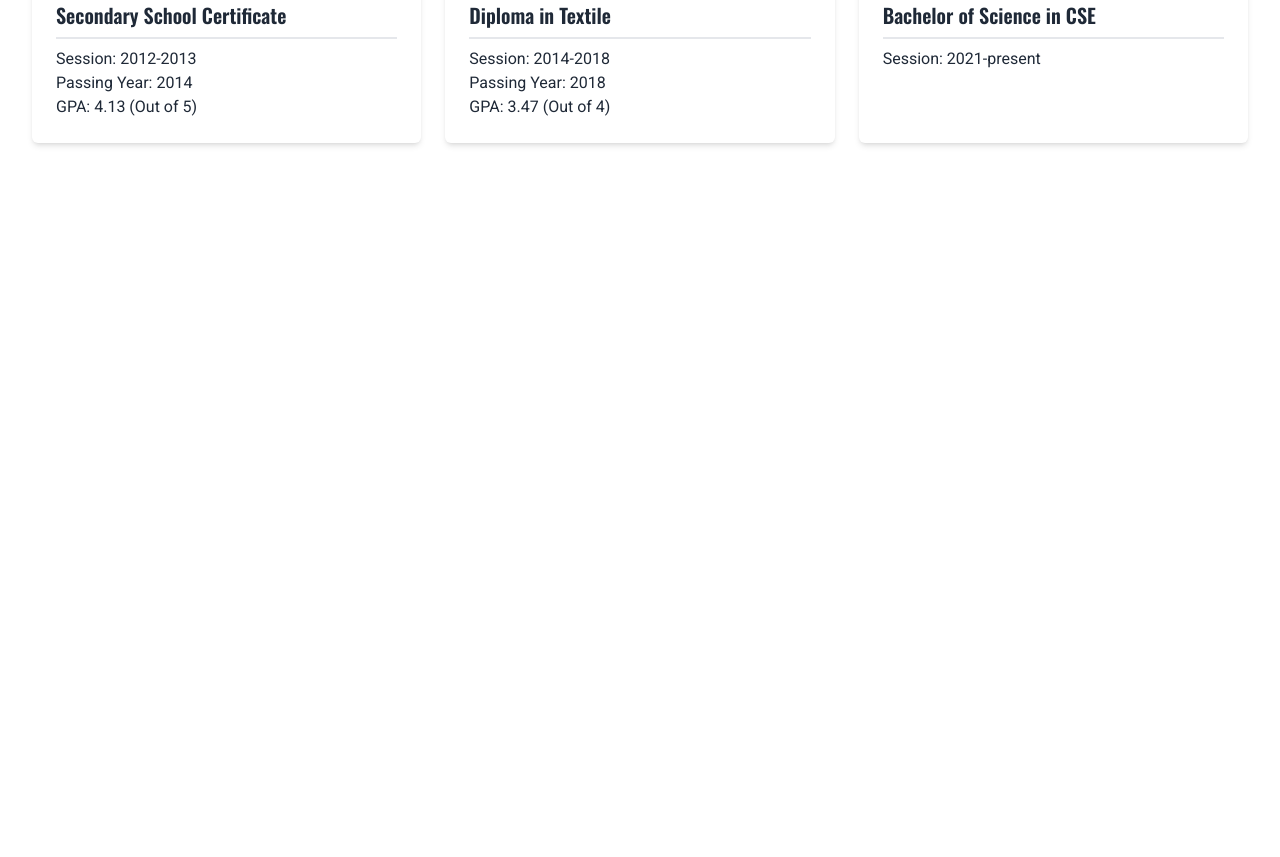
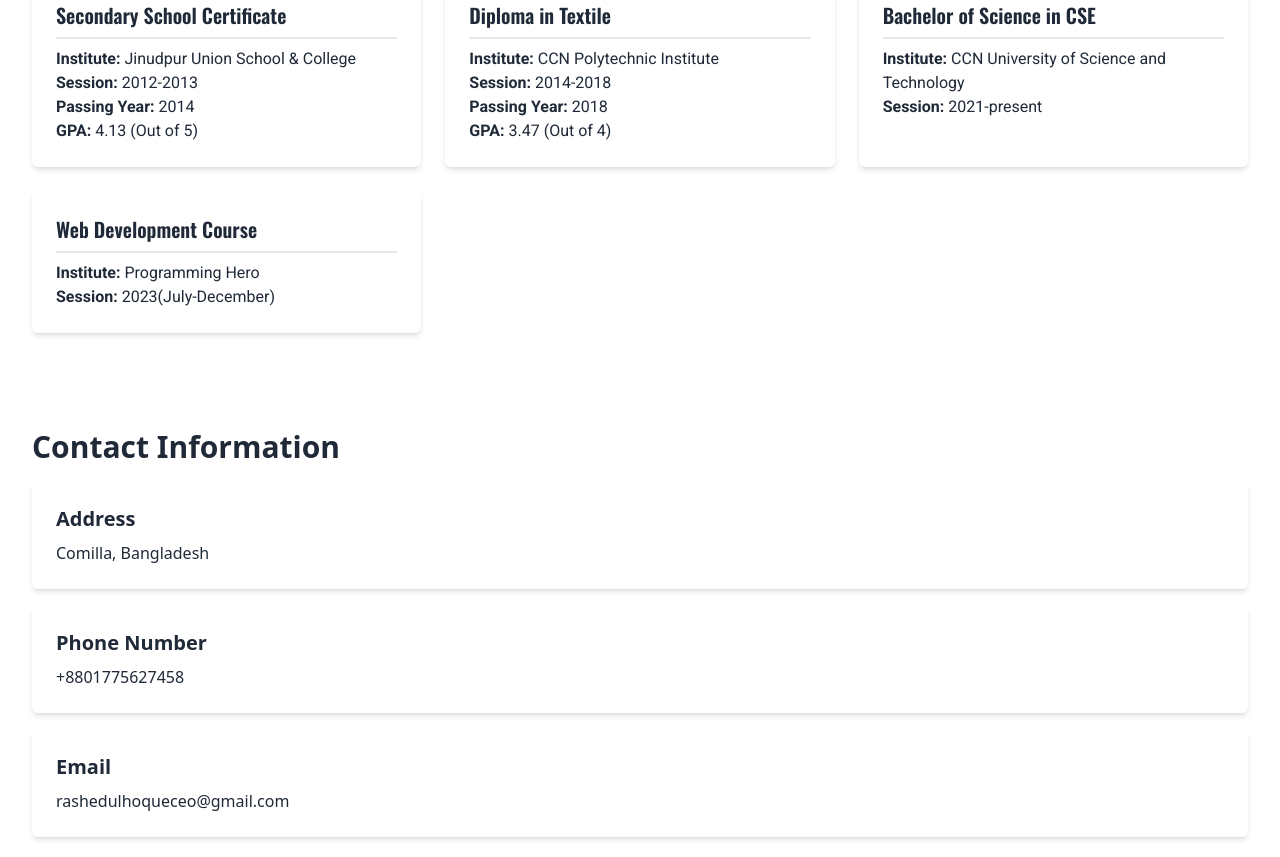
Before and after one commit to Rashedul-Hoque-Rashed/Rashedul-Hoque-portfolio, a React (Vite) app: page / in a window 1280 px wide. Shown: the part 1940-2797 px from the top of the page. Before the commit the page ends 2179 px from the top, so only its background shows below. Built offline with nearby package versions, Linux system fonts and the light colour scheme.

Commit message:
added contact info

```diff
--- a/src/Components/Banner/Banner.jsx
+++ b/src/Components/Banner/Banner.jsx
@@ -9,7 +9,7 @@ const Banner = () => {
 
   useEffect(() => {
     const typed = new Typed(el.current, {
-        strings: ["Web Developer", "Programmer", "MERN Developer"],
+        strings: ["front-end development", "Programmer", "MERN Developer"],
         startDelay: 300,
         typeSpeed: 90,
         backSpeed: 100,
@@ -38,7 +38,7 @@ const Banner = () => {
             <div className='mt-4 text-2xl'>I am a <span className='ml-2 text-blue-300 dotted' ref={el}></span></div>
           </h1>
           <p className="text-base md:text-lg lg:text-xl mb-6 font-roboto">
-            Welcome to my portfolio! I am passionate about creating interactive and user-friendly web experiences.
+          From Bangladesh, Comilla. I am rich in front-end development, I am also good at MERN. I love to talk with you about our unique.
           </p>
           <a
             href="/path/to/your/resume.pdf" // Replace with the actual path to your resume
--- /dev/null
+++ b/src/Components/Contact/Contact.jsx
@@ -0,0 +1,40 @@
+
+const Contact = () => {
+  return (
+    <div className="container mx-auto px-8 pb-24 ">
+      <h2 className="text-3xl font-semibold mb-4">Contact Information</h2>
+
+      <div className="contact-info bg-white p-6 rounded-md shadow-md mb-4">
+        <h3 className="text-xl font-semibold mb-2">Address</h3>
+        <p>Comilla, Bangladesh</p>
+      </div>
+
+      <div className="contact-info bg-white p-6 rounded-md shadow-md mb-4">
+        <h3 className="text-xl font-semibold mb-2">Phone Number</h3>
+        <p>+8801775627458</p>
+      </div>
+
+      <div className="contact-info bg-white p-6 rounded-md shadow-md mb-4">
+        <h3 className="text-xl font-semibold mb-2">Email</h3>
+        <p>rashedulhoqueceo@gmail.com</p>
+      </div>
+
+      <div className="contact-info bg-white p-6 rounded-md shadow-md">
+        <h3 className="text-xl font-semibold mb-2">Social Media</h3>
+        <div className="flex space-x-4">
+          <a href="https://www.facebook.com/yourusername" target="_blank" rel="noopener noreferrer">
+            <img src="facebook-icon.png" alt="Facebook" className="w-6 h-6" />
+          </a>
+          <a href="https://www.linkedin.com/in/yourusername" target="_blank" rel="noopener noreferrer">
+            <img src="linkedin-icon.png" alt="LinkedIn" className="w-6 h-6" />
+          </a>
+          <a href="https://twitter.com/yourusername" target="_blank" rel="noopener noreferrer">
+            <img src="twitter-icon.png" alt="Twitter" className="w-6 h-6" />
+          </a>
+        </div>
+      </div>
+    </div>
+  );
+};
+
+export default Contact
--- a/src/Components/Educations/Educations.jsx
+++ b/src/Components/Educations/Educations.jsx
@@ -9,23 +9,31 @@ const Educations = () => {
                 {/* Education Item 1 */}
                 <div className="education-item bg-white p-6 rounded-md shadow-md">
                     <h3 className="text-xl font-semibold font-oswald mb-2 pb-2 border-b-2">Secondary School Certificate</h3>
-                    <p className="font-roboto">Session: 2012-2013</p>
-                    <p className="font-roboto">Passing Year: 2014</p>
-                    <p className="font-roboto">GPA: 4.13 (Out of 5)</p>
+                    <p className="font-roboto"><span className="font-semibold">Institute:</span> Jinudpur Union School & College</p>
+                    <p className="font-roboto"><span className="font-semibold">Session:</span> 2012-2013</p>
+                    <p className="font-roboto"><span className="font-semibold">Passing Year:</span> 2014</p>
+                    <p className="font-roboto"><span className="font-semibold">GPA:</span> 4.13 (Out of 5)</p>
                 </div>
 
                 {/* Education Item 2 */}
                 <div className="education-item bg-white p-6 rounded-md shadow-md">
                     <h3 className="text-xl font-semibold font-oswald mb-2 pb-2 border-b-2">Diploma in Textile</h3>
-                    <p className="font-roboto">Session: 2014-2018</p>
-                    <p className="font-roboto">Passing Year: 2018</p>
-                    <p className="font-roboto">GPA: 3.47 (Out of 4)</p>
+                    <p className="font-roboto"><span className="font-semibold">Institute:</span> CCN Polytechnic Institute</p>
+                    <p className="font-roboto"><span className="font-semibold">Session:</span> 2014-2018</p>
+                    <p className="font-roboto"><span className="font-semibold">Passing Year:</span> 2018</p>
+                    <p className="font-roboto"><span className="font-semibold">GPA:</span> 3.47 (Out of 4)</p>
                 </div>
 
                 {/* Education Item 3 */}
                 <div className="education-item bg-white p-6 rounded-md shadow-md">
                     <h3 className="text-xl font-semibold font-oswald mb-2 pb-2 border-b-2">Bachelor of Science in CSE</h3>
-                    <p className="font-roboto">Session: 2021-present</p>
+                    <p className="font-roboto"><span className="font-semibold">Institute:</span> CCN University of Science and Technology</p>
+                    <p className="font-roboto"><span className="font-semibold">Session:</span> 2021-present</p>
+                </div>
+                <div className="education-item bg-white p-6 rounded-md shadow-md">
+                    <h3 className="text-xl font-semibold font-oswald mb-2 pb-2 border-b-2">Web Development Course</h3>
+                    <p className="font-roboto"><span className="font-semibold">Institute:</span> Programming Hero</p>
+                    <p className="font-roboto"><span className="font-semibold">Session:</span> 2023(July-December)</p>
                 </div>
             </div>
     </section>
--- a/src/Components/Projects/Projects.jsx
+++ b/src/Components/Projects/Projects.jsx
@@ -30,7 +30,7 @@ const projectsData = [
 const Projects = () => {
     return (
         <section className="container mx-auto px-8 pb-24">
-            <h2 className="text-3xl font-bold text-center font-oswald mb-1">Portfolio</h2>
+            <h2 className="text-3xl font-bold text-center font-oswald mb-1">Projects</h2>
             <h6 className='text-center mb-8 font-semibold font-roboto'>---My Cases---</h6>
             <div className="grid grid-cols-1 sm:grid-cols-2 md:grid-cols-2 lg:grid-cols-3 xl:grid-cols-3 gap-4">
                 {projectsData.map((project) => (
--- a/src/Pages/Home/Home.jsx
+++ b/src/Pages/Home/Home.jsx
@@ -1,4 +1,5 @@
 import Banner from "../../Components/Banner/Banner";
+import Contact from "../../Components/Contact/Contact";
 import Educations from "../../Components/Educations/Educations";
 import Projects from "../../Components/Projects/Projects";
 import Skills from "../../Components/Skills/Skills";
@@ -11,6 +12,7 @@ const Home = () => {
            <Skills/>
            <Projects/>
            <Educations/>
+           <Contact/>
         </div>
     );
 };
```
